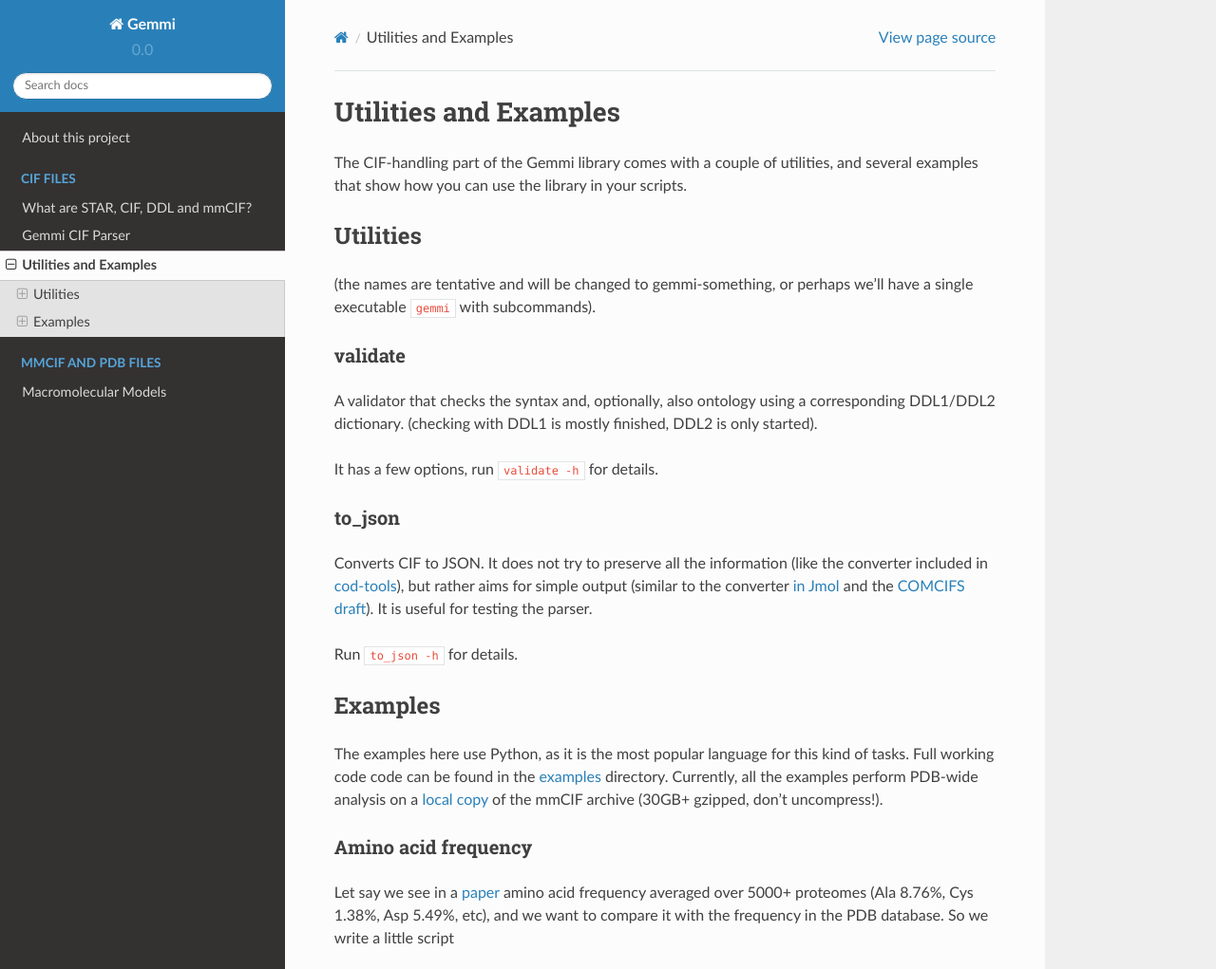
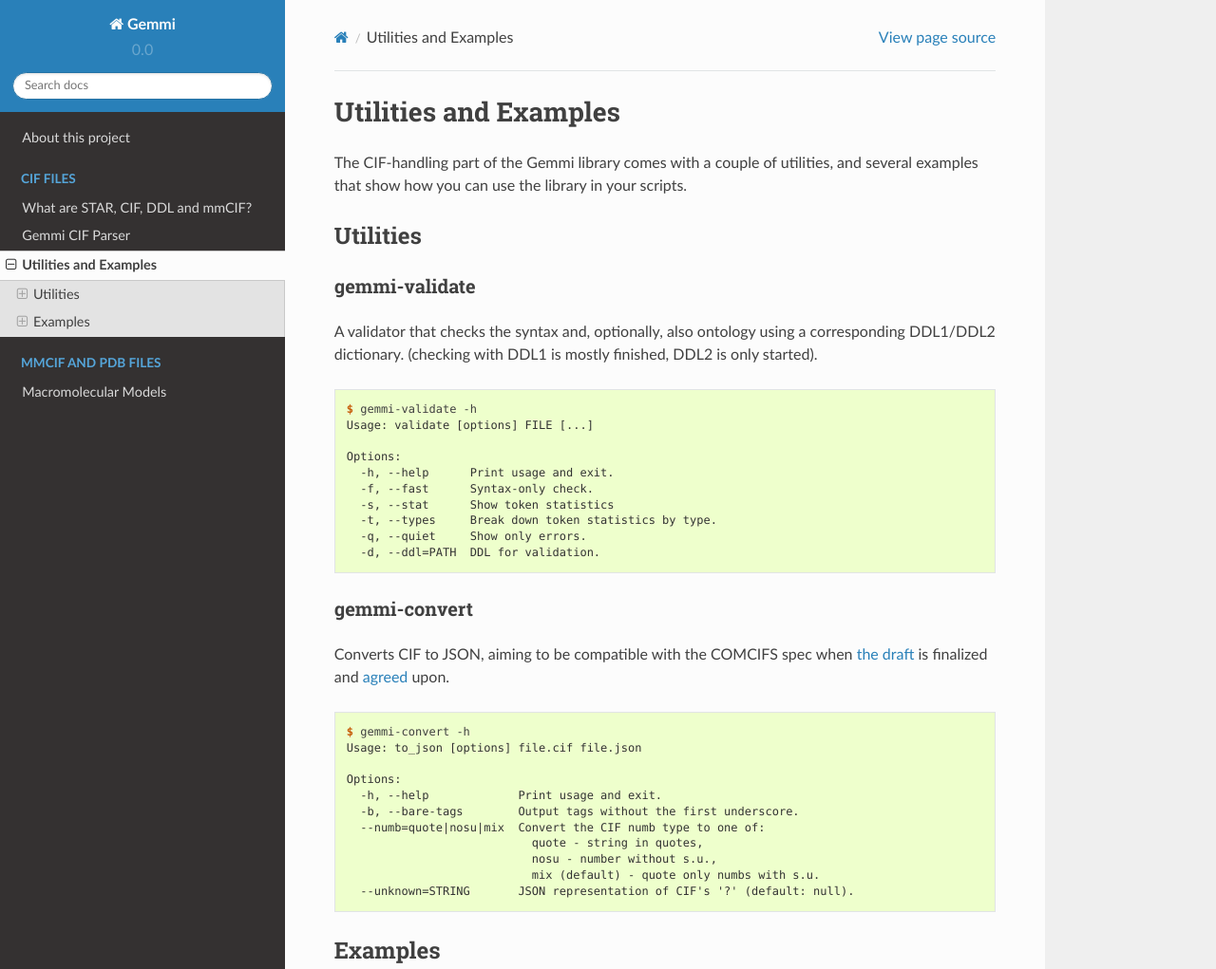
Before and after one commit to project-gemmi/gemmi, a Sphinx documentation site: the page built from docs/cif-utils.rst, in a window 1280 px wide and 1400 px high, cut to the strip 0-1021 px from the top of the window. Shown: the whole strip at 95% size. Built offline with Sphinx 7.4.7 and the Read the Docs theme 2.0.0, drawn with Linux system fonts in a browser that asks for light colours.

Commit message:
rename utilities to gemmi-*

```diff
--- a/docs/cif-utils.rst
+++ b/docs/cif-utils.rst
@@ -7,32 +7,27 @@
 Utilities
 =========
 
-(the names are tentative and will be changed to gemmi-something,
-or perhaps we'll have a single executable ``gemmi`` with subcommands).
-
-validate
---------
+gemmi-validate
+--------------
 
 A validator that checks the syntax and, optionally, also ontology
 using a corresponding DDL1/DDL2 dictionary.
 (checking with DDL1 is mostly finished, DDL2 is only started).
 
-It has a few options, run ``validate -h`` for details.
+.. literalinclude:: validate-help.txt
+   :language: console
 
-to_json
--------
+gemmi-convert
+-------------
 
-Converts CIF to JSON. It does not try to preserve all the information
-(like the converter included in cod-tools_),
-but rather aims for simple output (similar to the converter `in Jmol`_
-and the `COMCIFS draft`_).
-It is useful for testing the parser.
+Converts CIF to JSON, aiming to be compatible with the COMCIFS spec
+when `the draft`_ is finalized and agreed__ upon.
 
-.. _cod-tools: https://github.com/sauliusg/cod-tools
-.. _in Jmol: https://sourceforge.net/p/jmol/mailman/message/35622017/
-.. _COMCIFS draft: http://comcifs.github.io/cif-json
+.. _the draft: http://comcifs.github.io/cif-json
+__ http://www.iucr.org/iucr-top/lists/cif-developers/
 
-Run ``to_json -h`` for details.
+.. literalinclude:: convert-help.txt
+   :language: console
 
 .. _cif_examples:
 
--- /dev/null
+++ b/docs/convert-help.txt
@@ -0,0 +1,11 @@
+$ gemmi-convert -h
+Usage: to_json [options] file.cif file.json
+
+Options:
+  -h, --help             Print usage and exit.
+  -b, --bare-tags        Output tags without the first underscore.
+  --numb=quote|nosu|mix  Convert the CIF numb type to one of:
+                           quote - string in quotes,
+                           nosu - number without s.u.,
+                           mix (default) - quote only numbs with s.u.
+  --unknown=STRING       JSON representation of CIF's '?' (default: null).
--- /dev/null
+++ b/docs/validate-help.txt
@@ -0,0 +1,10 @@
+$ gemmi-validate -h
+Usage: validate [options] FILE [...]
+
+Options:
+  -h, --help      Print usage and exit.
+  -f, --fast      Syntax-only check.
+  -s, --stat      Show token statistics
+  -t, --types     Break down token statistics by type.
+  -q, --quiet     Show only errors.
+  -d, --ddl=PATH  DDL for validation.
```
Also changed, not shown: 4 other files.
